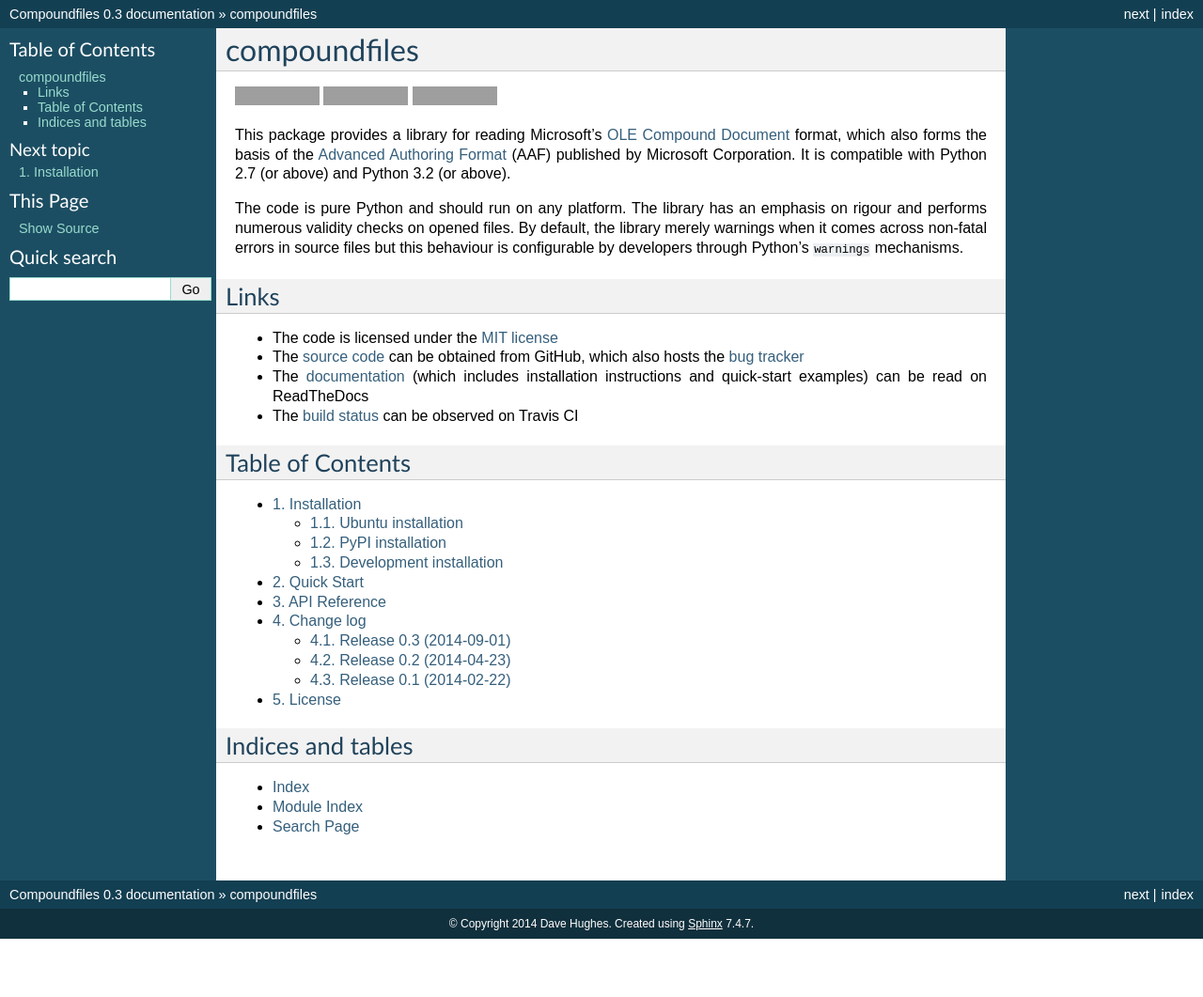
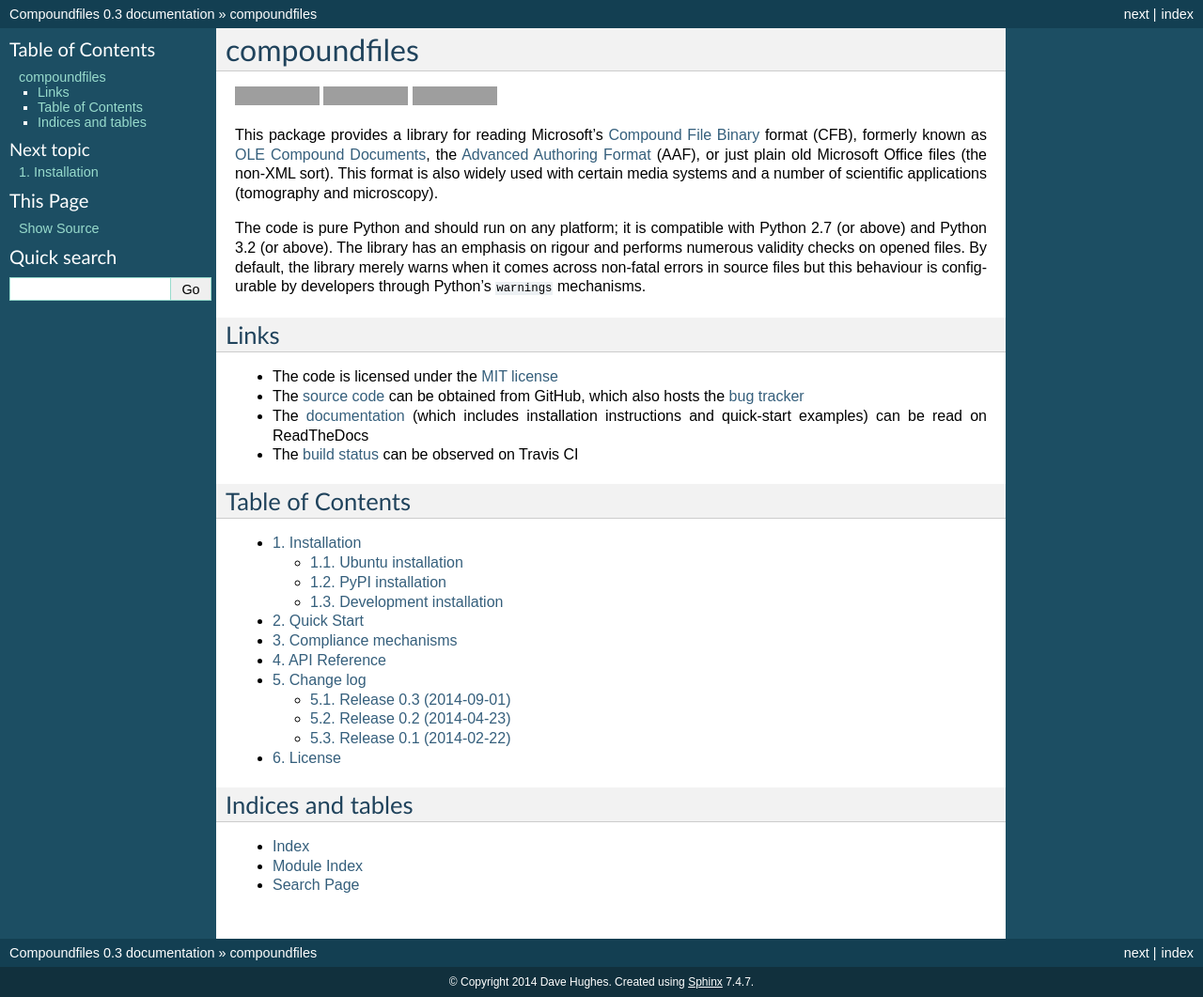
Before and after one commit to waveform-computing/compoundfiles, a Sphinx documentation site: the page built from docs/index.rst, in a window 1280 px wide. Shown: the whole page at 94% size. Built offline with Sphinx 7.4.7, drawn with Linux system fonts in a browser that asks for light colours; before the commit the page ends 999 px from its top, so only the background shows below that; grey boxes are pictures that could not be loaded.

Commit message:
Add a chapter on compliance to the docs
Details how to filter warnings or convert them into exceptions and
details the class hierarchy of warnings and errors defined by
compoundfiles.

```diff
--- a/README.rst
+++ b/README.rst
@@ -4,16 +4,18 @@
 
 |pypi| |rtd| |travis|
 
-This package provides a library for reading Microsoft's `OLE Compound
-Document`_ format, which also forms the basis of the `Advanced Authoring
-Format`_ (AAF) published by Microsoft Corporation. It is compatible with
-Python 2.7 (or above) and Python 3.2 (or above).
+This package provides a library for reading Microsoft's `Compound File Binary`_
+format (CFB), formerly known as `OLE Compound Documents`_, the `Advanced
+Authoring Format`_ (AAF), or just plain old Microsoft Office files (the non-XML
+sort). This format is also widely used with certain media systems and a number
+of scientific applications (tomography and microscopy).
 
-The code is pure Python and should run on any platform. The library has an
-emphasis on rigour and performs numerous validity checks on opened files.  By
-default, the library merely warnings when it comes across non-fatal errors in
-source files but this behaviour is configurable by developers through Python's
-``warnings`` mechanisms.
+The code is pure Python and should run on any platform; it is compatible with
+Python 2.7 (or above) and Python 3.2 (or above). The library has an emphasis
+on rigour and performs numerous validity checks on opened files.  By default,
+the library merely warns when it comes across non-fatal errors in source files
+but this behaviour is configurable by developers through Python's ``warnings``
+mechanisms.
 
 Links
 =====
@@ -28,7 +30,8 @@
 .. _documentation: http://compound-files.readthedocs.org/
 .. _source code: https://github.com/waveform80/compoundfiles
 .. _bug tracker: https://github.com/waveform80/compoundfiles/issues
-.. _OLE Compound Document: http://www.openoffice.org/sc/compdocfileformat.pdf
+.. _Compound File Binary: http://msdn.microsoft.com/en-gb/library/dd942138.aspx
+.. _OLE Compound Documents: http://www.openoffice.org/sc/compdocfileformat.pdf
 .. _Advanced Authoring Format: http://www.amwa.tv/downloads/specifications/aafcontainerspec-v1.0.1.pdf
 .. _MIT license: http://opensource.org/licenses/MIT
 .. _build status: https://travis-ci.org/waveform80/compoundfiles
--- a/docs/index.rst
+++ b/docs/index.rst
@@ -12,6 +12,7 @@
 
    install
    quickstart
+   compliance
    api
    changelog
    license
```
Also changed, not shown: docs/compliance.rst (added, +75 -0 lines), docs/quickstart.rst (+4 -5 lines), docs/errors.svg (added), docs/warnings.svg (added), 6 other files.
